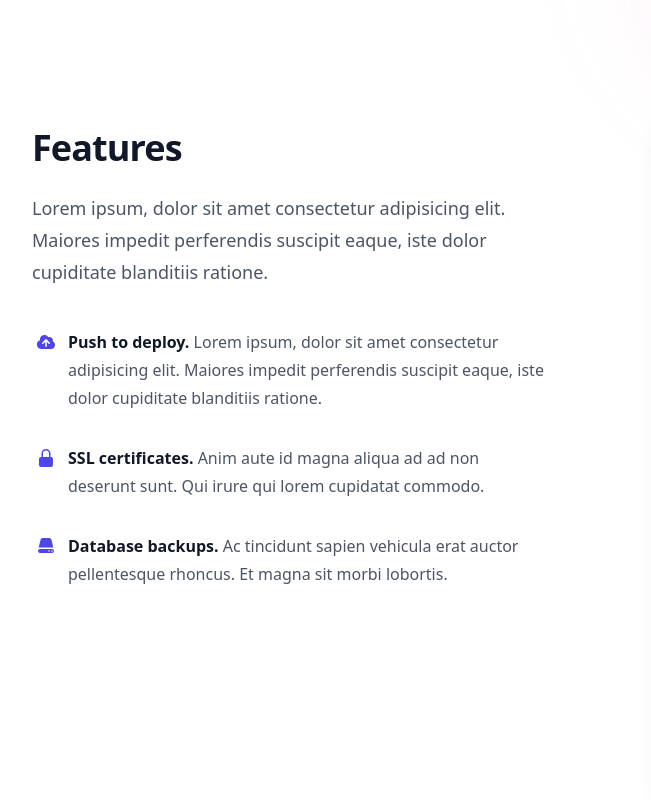
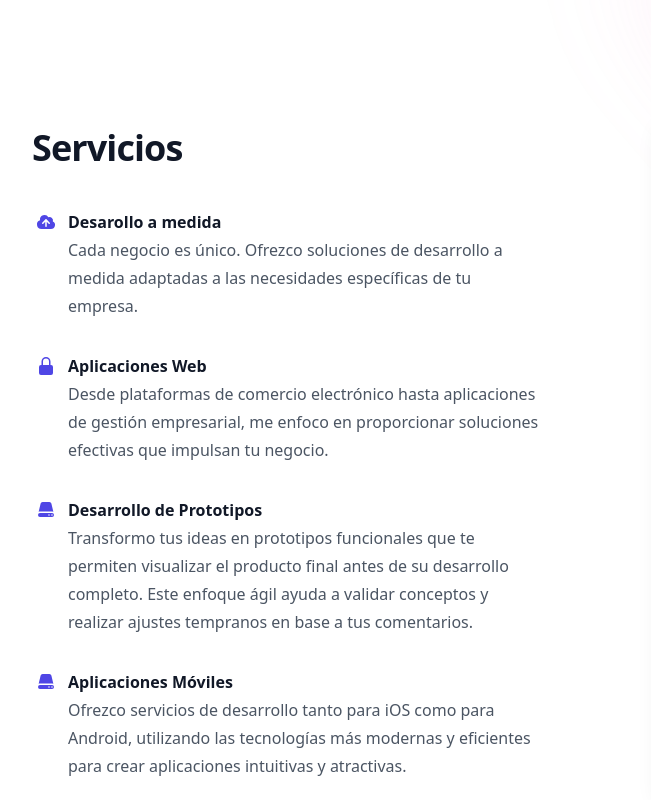
Before and after one commit to 2DAM-202425-PROJECTE/landing-page-demian, a website built with Vite: page index.html in a window 1280 px wide. Shown: the part 780-1580 px from the top of the page, 0-651 px from the left. Built offline with nearby package versions, Linux system fonts and the light colour scheme.

Commit message:
afegit secció serveis

```diff
--- a/index.html
+++ b/index.html
@@ -34,7 +34,7 @@
             </div>
             <div class="hidden lg:flex lg:gap-x-12">
                 <a href="#" class="text-sm font-semibold leading-6 text-gray-900">Inicio</a>
-                <a href="#" class="text-sm font-semibold leading-6 text-gray-900">Sobre mi</a>
+                <a href="#" class="text-sm font-semibold leading-6 text-gray-900">Servicios</a>
                 <a href="#" class="text-sm font-semibold leading-6 text-gray-900">Proyectos</a>
                 <a href="#" class="text-sm font-semibold leading-6 text-gray-900">Contacto</a>
             </div>
@@ -117,27 +117,27 @@
             <div class="lg:pr-8 lg:pt-4">
                 <div class="lg:max-w-lg">
 <!--                    <h2 class="text-base font-semibold leading-7 text-indigo-600">Deploy faster</h2>-->
-                    <p class="mt-2 text-3xl font-bold tracking-tight text-gray-900 sm:text-4xl">Features</p>
+                    <p class="mt-2 text-3xl font-bold tracking-tight text-gray-900 sm:text-4xl">Servicios</p>
 
-                    <p class="mt-6 text-lg leading-8 text-gray-600">Lorem ipsum, dolor sit amet consectetur adipisicing elit. Maiores impedit perferendis suscipit eaque, iste dolor cupiditate blanditiis ratione.</p>
+<!--                    <p class="mt-6 text-lg leading-8 text-gray-600">Lorem ipsum, dolor sit amet consectetur adipisicing elit. Maiores impedit perferendis suscipit eaque, iste dolor cupiditate blanditiis ratione.</p>-->
                     <dl class="mt-10 max-w-xl space-y-8 text-base leading-7 text-gray-600 lg:max-w-none">
                         <div class="relative pl-9">
                             <dt class="inline font-semibold text-gray-900">
                                 <svg class="absolute left-1 top-1 h-5 w-5 text-indigo-600" viewBox="0 0 20 20" fill="currentColor" aria-hidden="true">
                                     <path fill-rule="evenodd" d="M5.5 17a4.5 4.5 0 01-1.44-8.765 4.5 4.5 0 018.302-3.046 3.5 3.5 0 014.504 4.272A4 4 0 0115 17H5.5zm3.75-2.75a.75.75 0 001.5 0V9.66l1.95 2.1a.75.75 0 101.1-1.02l-3.25-3.5a.75.75 0 00-1.1 0l-3.25 3.5a.75.75 0 101.1 1.02l1.95-2.1v4.59z" clip-rule="evenodd" />
                                 </svg>
-                                Push to deploy.
+                               Desarollo a medida
                             </dt>
-                            <dd class="inline">Lorem ipsum, dolor sit amet consectetur adipisicing elit. Maiores impedit perferendis suscipit eaque, iste dolor cupiditate blanditiis ratione.</dd>
+                            <dd class="inline"><br>Cada negocio es único. Ofrezco soluciones de desarrollo a medida adaptadas a las necesidades específicas de tu empresa.</dd>
                         </div>
                         <div class="relative pl-9">
                             <dt class="inline font-semibold text-gray-900">
                                 <svg class="absolute left-1 top-1 h-5 w-5 text-indigo-600" viewBox="0 0 20 20" fill="currentColor" aria-hidden="true">
                                     <path fill-rule="evenodd" d="M10 1a4.5 4.5 0 00-4.5 4.5V9H5a2 2 0 00-2 2v6a2 2 0 002 2h10a2 2 0 002-2v-6a2 2 0 00-2-2h-.5V5.5A4.5 4.5 0 0010 1zm3 8V5.5a3 3 0 10-6 0V9h6z" clip-rule="evenodd" />
                                 </svg>
-                                SSL certificates.
+                                Aplicaciones Web
                             </dt>
-                            <dd class="inline">Anim aute id magna aliqua ad ad non deserunt sunt. Qui irure qui lorem cupidatat commodo.</dd>
+                            <dd class="inline"><br>Desde plataformas de comercio electrónico hasta aplicaciones de gestión empresarial, me enfoco en proporcionar soluciones efectivas que impulsan tu negocio.</dd>
                         </div>
                         <div class="relative pl-9">
                             <dt class="inline font-semibold text-gray-900">
@@ -145,9 +145,20 @@
                                     <path d="M4.632 3.533A2 2 0 016.577 2h6.846a2 2 0 011.945 1.533l1.976 8.234A3.489 3.489 0 0016 11.5H4c-.476 0-.93.095-1.344.267l1.976-8.234z" />
                                     <path fill-rule="evenodd" d="M4 13a2 2 0 100 4h12a2 2 0 100-4H4zm11.24 2a.75.75 0 01.75-.75H16a.75.75 0 01.75.75v.01a.75.75 0 01-.75.75h-.01a.75.75 0 01-.75-.75V15zm-2.25-.75a.75.75 0 00-.75.75v.01c0 .414.336.75.75.75H13a.75.75 0 00.75-.75V15a.75.75 0 00-.75-.75h-.01z" clip-rule="evenodd" />
                                 </svg>
-                                Database backups.
+                                Desarrollo de Prototipos
                             </dt>
-                            <dd class="inline">Ac tincidunt sapien vehicula erat auctor pellentesque rhoncus. Et magna sit morbi lobortis.</dd>
+                            <dd class="inline"><br>Transformo tus ideas en prototipos funcionales que te permiten visualizar el producto final antes de su desarrollo completo. Este enfoque ágil ayuda a validar conceptos y realizar ajustes tempranos en base a tus comentarios.</dd>
+                        </div>
+                        <div class="relative pl-9">
+                            <dt class="inline font-semibold text-gray-900">
+                                <svg class="absolute left-1 top-1 h-5 w-5 text-indigo-600" viewBox="0 0 20 20" fill="currentColor" aria-hidden="true">
+                                    <path d="M4.632 3.533A2 2 0 016.577 2h6.846a2 2 0 011.945 1.533l1.976 8.234A3.489 3.489 0 0016 11.5H4c-.476 0-.93.095-1.344.267l1.976-8.234z" />
+                                    <path fill-rule="evenodd" d="M4 13a2 2 0 100 4h12a2 2 0 100-4H4zm11.24 2a.75.75 0 01.75-.75H16a.75.75 0 01.75.75v.01a.75.75 0 01-.75.75h-.01a.75.75 0 01-.75-.75V15zm-2.25-.75a.75.75 0 00-.75.75v.01c0 .414.336.75.75.75H13a.75.75 0 00.75-.75V15a.75.75 0 00-.75-.75h-.01z" clip-rule="evenodd" />
+                                </svg>
+                                Aplicaciones Móviles
+                            </dt>
+                            <dd class="inline"><br>Ofrezco servicios de desarrollo tanto para iOS como para Android, utilizando las tecnologías más modernas y eficientes para crear aplicaciones intuitivas y atractivas.
+                            </dd>
                         </div>
                     </dl>
                 </div>
```
